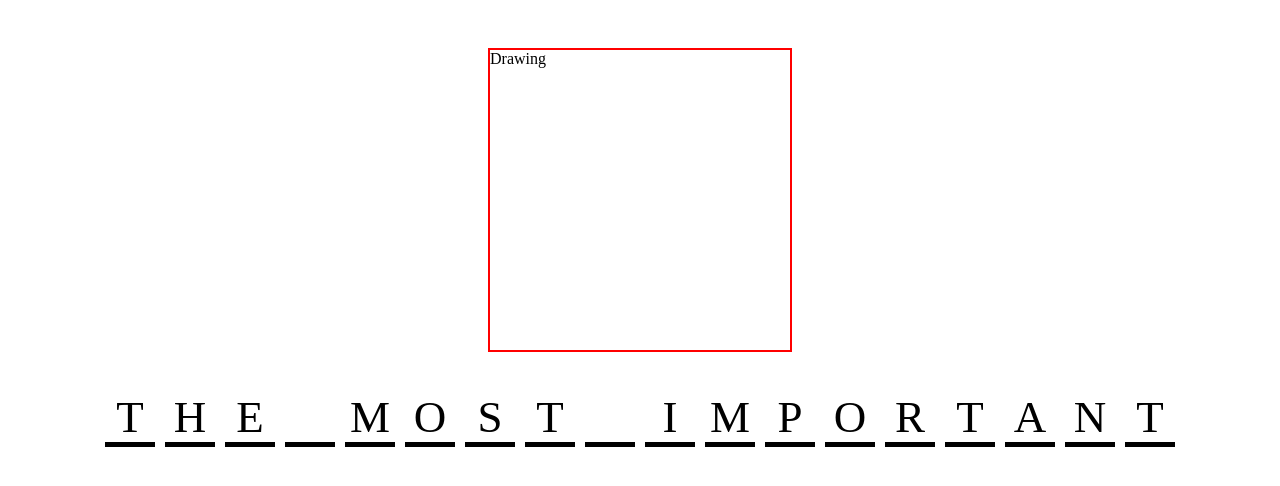
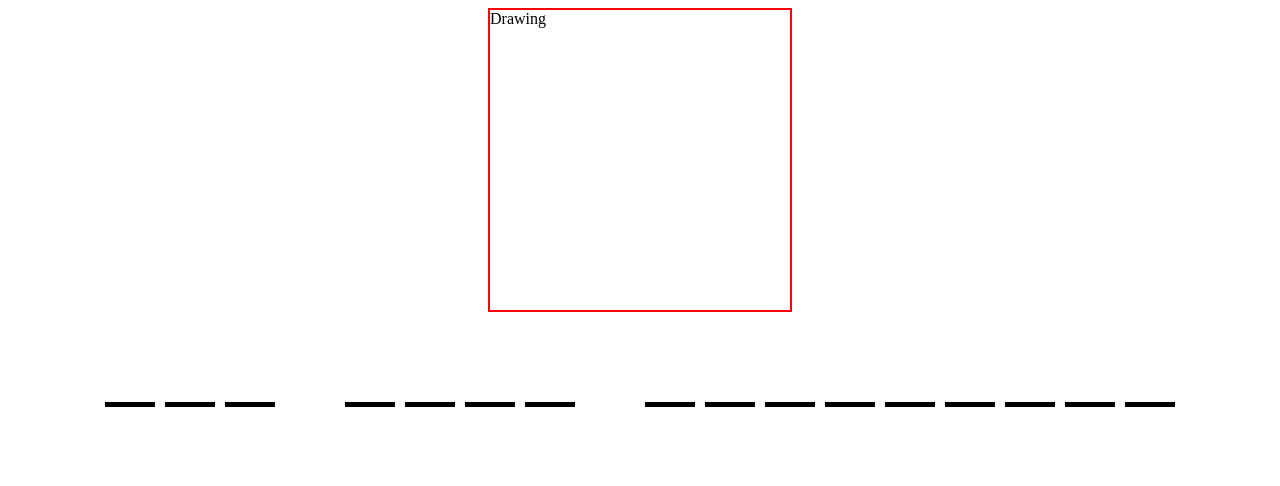
Before and after one commit to KubackiWojciech/hangman-english-game, a React app: page / in a window 1280 px wide. Shown: the top 486 px of the page. Built offline with nearby package versions, Linux system fonts and the light colour scheme.

Commit message:
the display works

```diff
--- a/src/app/App.tsx
+++ b/src/app/App.tsx
@@ -4,10 +4,10 @@ import './app.sass'
 import Drawing from '../drawing/Drawing'
 import WordInput from '../wordInput/WordInput'
 
-export const guessedLettersContext = createContext<string[]>([])
+export const GuessedLettersContext = createContext<[string[], (x: string[]) => void] | null>(null!);
 
 export default function App() {
-  const word = 'the most important';
+  const word = 'THE MOST IMPORTANT';
   const [selectedWord, setSelectedWord] = useState(word);
   const [guessedLetters, setGuessedLetters] = useState<string[]>([]);
 
@@ -18,14 +18,15 @@ export default function App() {
   }, [])
 
   return (
+    <GuessedLettersContext.Provider value={[guessedLetters, setGuessedLetters]}>
       <div id='app-container'>
-      <span>{guessedLetters}</span>
         <Drawing />
         <WordInput
           word={selectedWord}
           guessedLetters={guessedLetters}
         />
       </div>
+    </GuessedLettersContext.Provider>
   )
 }
 
--- a/src/wordInput/WordInput.tsx
+++ b/src/wordInput/WordInput.tsx
@@ -1,6 +1,7 @@
-import React from 'react'
+import React, { useContext } from 'react'
 
 import './wordInput.sass'
+import { GuessedLettersContext } from '../app/App'
 
 interface params {
     word: string,
@@ -8,11 +9,15 @@ interface params {
 }
 
 export default function WordInput(param: params) {
+    const [guessedLetters, setGuessedLetters] = useContext(GuessedLettersContext);
+
     return (
         <div id='word-input-container'>
             {
                 param.word.toUpperCase().split('').map((letter, index) => (
-                    <div className="letter-container" key={index}>{letter}</div>
+                    <div className={letter !== ' ' ? "letter container" : "space container"} key={index}>{
+                        guessedLetters.map(x => x.toUpperCase()).includes(letter.toUpperCase()) ? letter : null
+                    }</div>
                 ))
             }
         </div>
--- a/src/wordInput/wordInput.sass
+++ b/src/wordInput/wordInput.sass
@@ -2,11 +2,13 @@
     display: flex
     column-gap: 10px
 
-    .letter-container
+    .container
         height: 50px
         aspect-ratio: 1
-        border-bottom: 5px solid black
         display: flex
         align-items: center
         justify-content: center
         font-size: 45px
+
+    .letter
+        border-bottom: 5px solid black
```
Lines whose indentation alone changed are shown as unchanged.
